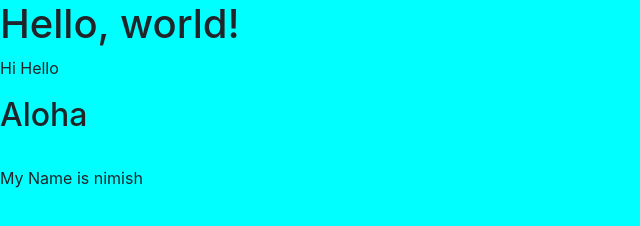
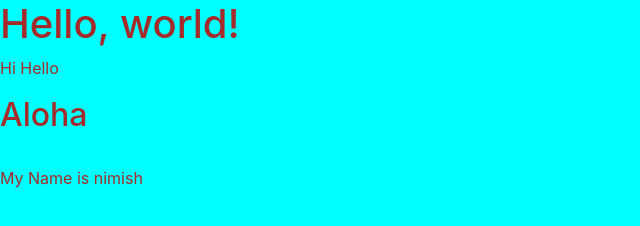
Before and after one commit to nimishlal/Repo1, a plain HTML site: page index.html in a window 1280 px wide. Shown: the whole page, without its empty margins (0-640 px from the left). Drawn offline with nearby package versions, Linux system fonts and the light colour scheme.

Commit message:
hello world

```diff
--- a/css/style.css
+++ b/css/style.css
@@ -1,3 +1,5 @@
 .a{
     background-color: aqua;
+    color: brown;
+    jblkbxb
 }
```
